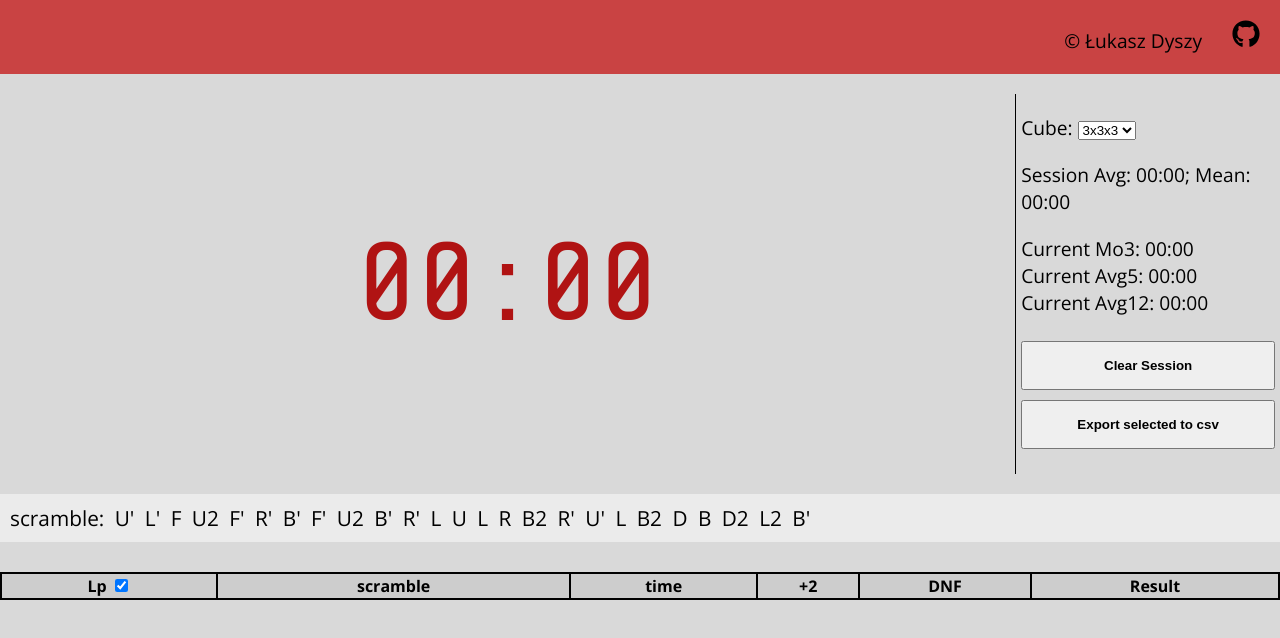
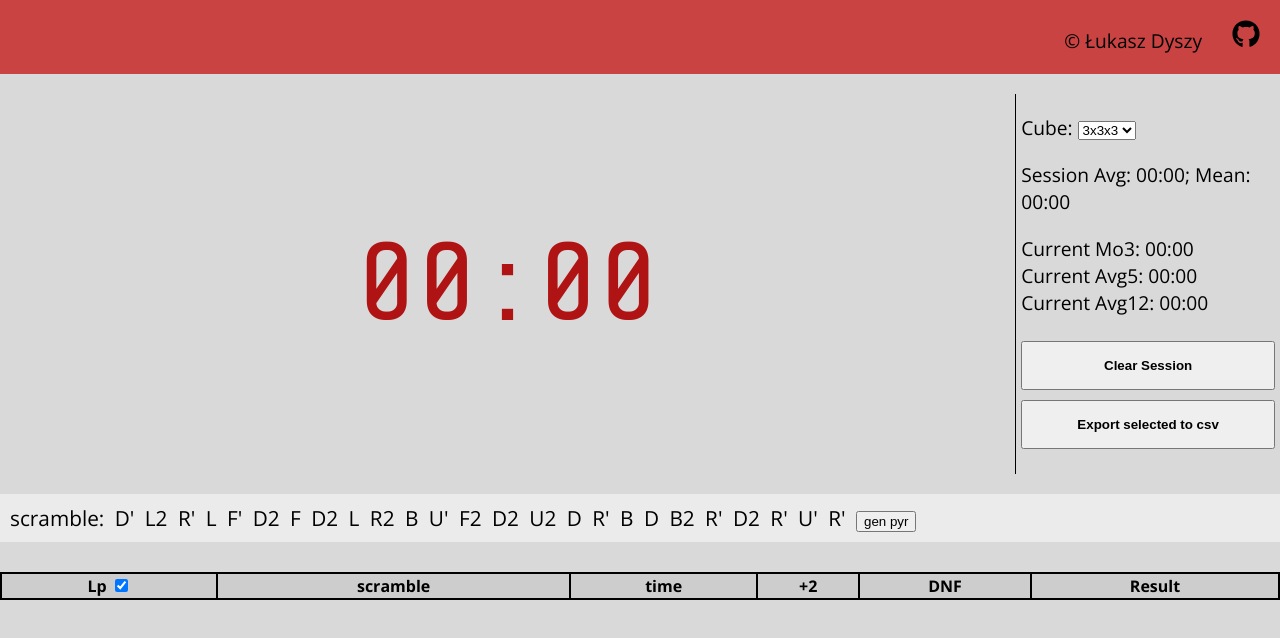
Before and after one commit to lukaszdyszy/rc-timer, a React (Create React App) app: page / in a window 1280 px wide. Shown: the top 638 px of the page. Built offline with nearby package versions, Linux system fonts and the light colour scheme.

Commit message:
universal rnadomize function

```diff
--- a/src/App.js
+++ b/src/App.js
@@ -53,6 +53,7 @@ function App() {
         </div>
         <div className="scramble">
           scramble: { scramble }
+          <button onClick={() => {console.log(Scrambler('pyraminx'))}}>gen pyr</button>
         </div>
       </main>
       <section className="results-table">
--- a/src/components/scrambler/scrambler.js
+++ b/src/components/scrambler/scrambler.js
@@ -1,4 +1,36 @@
-const Scrambler = (cube) => {
+const randomize = (moves, moveSet, opposites, modes) => {
+    let retString = '';
+    let locked = {}
+    moveSet.map((move) => {
+        locked[move] = false;
+    });
+
+    for(let i=0; i<moves; i++)
+    {
+        let rnd;
+        do {
+            rnd = moveSet[Math.floor(Math.random()*moveSet.length)];
+        } while (locked[rnd] == true);
+
+        if(opposites !== 'oneTime'){
+            for (let layer in locked) {
+                if((opposites !== false) && (!opposites[layer].includes(rnd))){locked[layer] = false}
+                else {locked[layer] = false}
+            }
+        }
+
+        locked[rnd] = true;
+
+        let mode = Math.floor(Math.random()*modes.length);
+        rnd += modes[mode];
+
+        retString += rnd+' ';
+    }
+
+    return retString;
+}
+
+const cubic = (cube) => {
     let scramble = '';
 
     let layers;
@@ -65,28 +97,51 @@ const Scrambler = (cube) => {
         }
     }
 
-    for(let i=0; i<moves; i++)
-    {
-        let rnd;
-        do {
-            rnd = layers[Math.floor(Math.random()*layers.length)];
-        } while (locked[rnd] == true);
+    return randomize(moves, layers, opposites, ['', '\'', '2']);
+}
 
-        for (let layer in locked) {
-            if(!opposites[layer].includes(rnd)){locked[layer] = false;}
-        }
-        locked[rnd] = true;
+const pyraminx = () => {
+    let scramble = '';
 
-        let mode = Math.floor(Math.random()*3);
-        switch(mode){
-            case 1: rnd+='\''; break;
-            case 2: rnd+='2'; break;
-        }
+    let layers = ['R', 'L', 'U', 'B'];
+    let tips = ['r', 'l', 'u', 'b'];
+    let moves = 8;
+    let tipMoves;
+    let lockedL = {
+        'R': false,
+        'L': false,
+        'U': false,
+        'B': false
+    }
+    let lockedT = {
+        'r': false,
+        'l': false,
+        'u': false,
+        'b': false
+    }
 
-        scramble += rnd+' ';
-    }
+    tipMoves = Math.floor(Math.random()*5);
+
+    scramble += randomize(moves, layers, false, ['', '\'']);
+    scramble += randomize(tipMoves, tips, 'oneTime', ['', '\'']);
 
     return scramble;
 }
 
+const Scrambler = (cube) => {
+    switch(cube){
+        case '2x2x2':
+        case '3x3x3':
+        case '4x4x4':
+        case '5x5x5': {
+            return cubic(cube);
+        }
+        break;
+        case 'pyraminx': {
+            return pyraminx();
+        }
+        break;
+    }
+}
+
 export default Scrambler;
```
